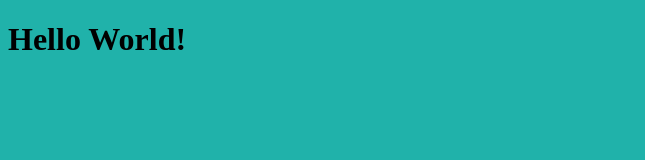
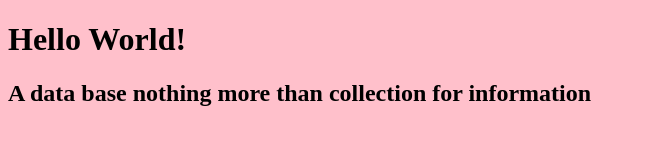
Before and after one commit to Kamranok/webpack-babel-json-sass, a website built with webpack: page src/client/views/index.html in a window 1280 px wide. Shown: the whole page, without its empty margins (0-645 px from the left). Built offline with nearby package versions, Linux system fonts and the light colour scheme.

```diff
--- a/package.json
+++ b/package.json
@@ -8,7 +8,7 @@
     "predeploy": "npm run build",
     "deploy": "gh-pages -d dist",
     "build": "webpack --mode production",
-    "start": "webpack-dev-server --mode development --open --hot"
+    "start": "webpack-dev-server --mode development --open"
   },
   "keywords": [],
   "author": "",
--- a/src/client/styles/resets.scss
+++ b/src/client/styles/resets.scss
@@ -130,6 +130,7 @@
 
 
 // *******************************************************
+
 body{
-  background-color: lightseagreen;
+  background-color: pink;
 }
--- a/src/client/views/index.html
+++ b/src/client/views/index.html
@@ -7,7 +7,8 @@
   </head>
   <body>
     <div>
-    <h1>  Hello World!</h1>
+      <h1>Hello World!</h1>
+      <h2>A data base nothing more than collection for information</h2>
     </div>
   </body>
 </html>
--- a/webpack.config.js
+++ b/webpack.config.js
@@ -3,6 +3,7 @@
 const HtmlWebPackPlugin = require('html-webpack-plugin');
 
 module.exports = {
+  mode: 'production',
   entry: './src/client/index.js',
   module: {
     rules: [
```
Also changed, not shown: dist/index.html, dist/main.js, src/client/index.js (line endings or trailing spaces).
